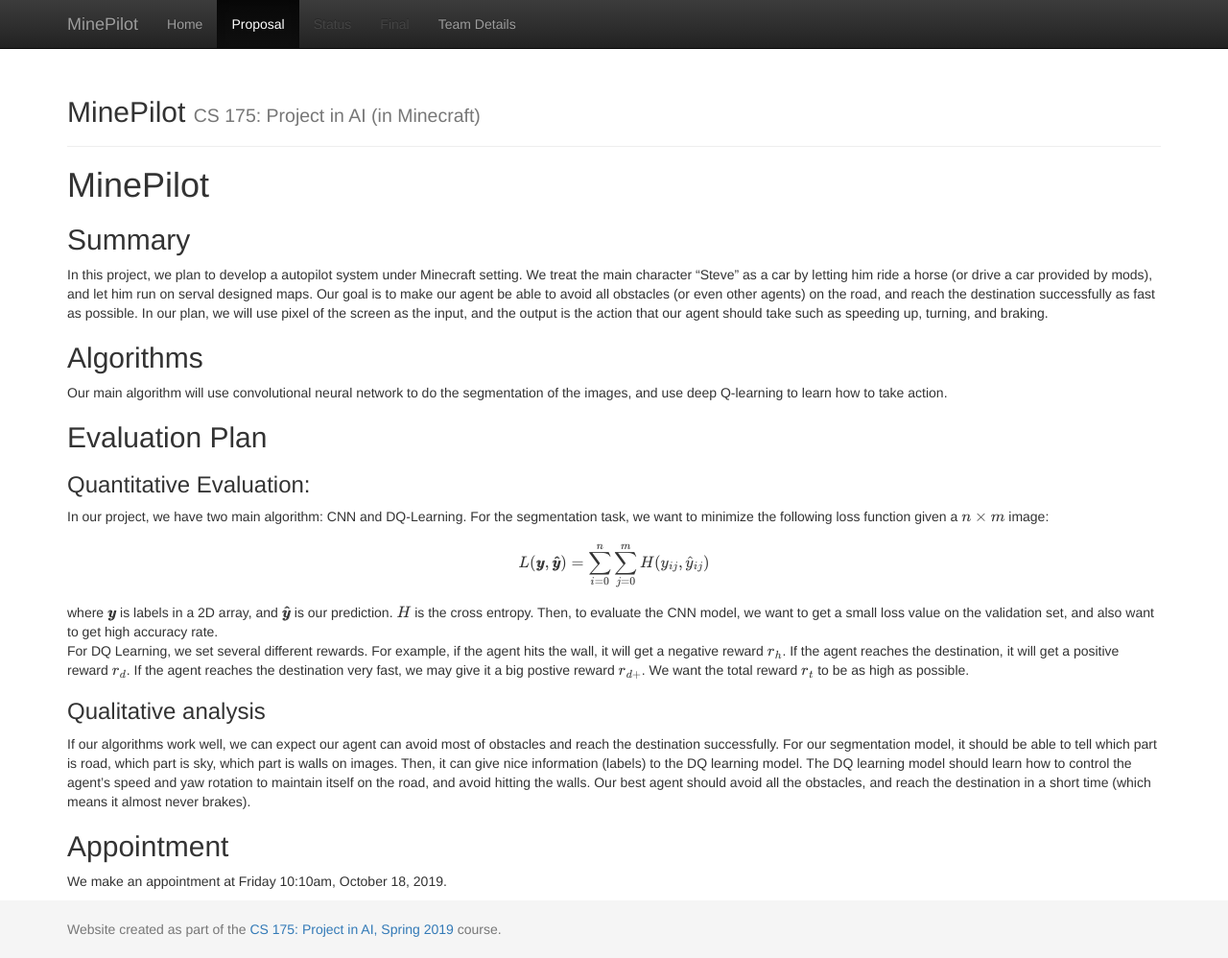
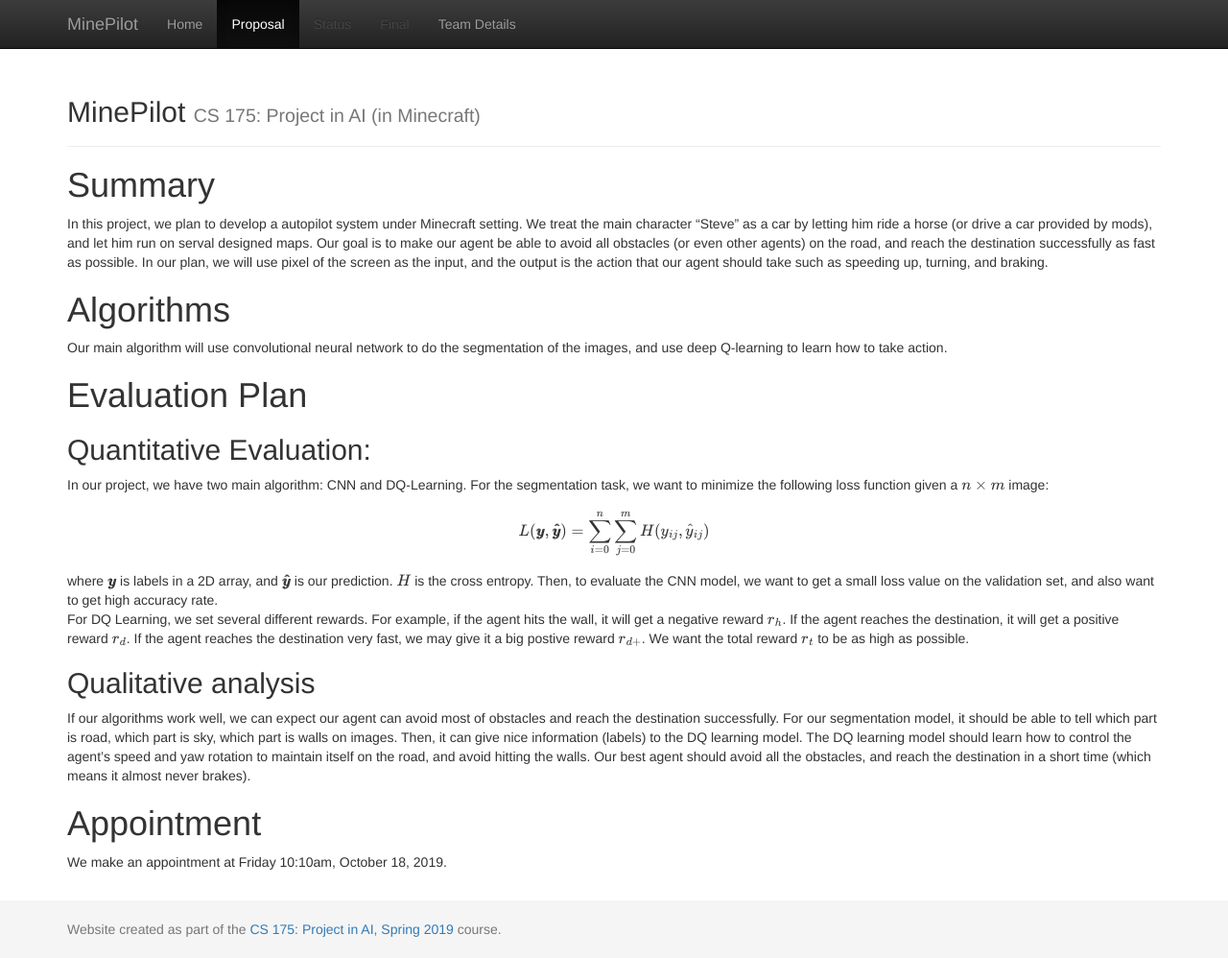
Before and after one commit to ziyangz5/MinePilot, a Jekyll site: the page built from docs/proposal.md, in a window 1280 px wide and 998 px high. Shown: the whole window at 96% size. Built offline with Jekyll 4.4.1, drawn with Linux system fonts in a browser that asks for light colours; formulas are drawn with MathJax 3; a script that is not in the unit is left out.

Commit message:
Update proposal.md

```diff
--- a/docs/proposal.md
+++ b/docs/proposal.md
@@ -3,13 +3,12 @@
 mathjax: true
 title: Proposal
 ---
-# MinePilot
-## Summary
+# Summary
 In this project, we plan to develop a autopilot system under Minecraft setting. We treat the main character "Steve" as a car by letting him ride a horse (or drive a car provided by mods), and let him run on serval designed maps. Our goal is to make our agent be able to avoid all obstacles (or even other agents) on the road, and reach the destination successfully as fast as possible. In our plan, we will use pixel of the screen as the input, and the output is the action that our agent should take such as speeding up, turning, and braking.
-## Algorithms
+# Algorithms
 Our main algorithm will use convolutional neural network to do the segmentation of the images, and use deep Q-learning to learn how to take action.
-## Evaluation Plan
-### Quantitative Evaluation:
+# Evaluation Plan
+## Quantitative Evaluation:
 In our project, we have two main algorithm: CNN and DQ-Learning. For the segmentation task, we want to minimize the following loss function given a $n\times m$ image:<br>
 
 $$
@@ -18,9 +17,9 @@
 
 where $\pmb{y}$ is labels in a 2D array, and $\pmb{\hat{y}}$ is our prediction. $\textit{H}$ is the cross entropy. Then, to evaluate the CNN model, we want to get a small loss value on the validation set, and also want to get high accuracy rate.<br>
 For DQ Learning, we set several different rewards. For example, if the agent hits the wall, it will get a negative reward $r_h$. If the agent reaches the destination, it will get a positive reward $r_d$. If the agent reaches the destination very fast, we may give it a big postive reward $r_{d+}$. We want the total reward $r_t$ to be as high as possible.
-### Qualitative analysis
+## Qualitative analysis
 If our algorithms work well, we can expect our agent can avoid most of obstacles and reach the destination successfully. For our segmentation model, it should be able to tell which part is road, which part is sky, which part is walls on images. Then, it can give nice information (labels) to the DQ learning model. The DQ learning model should learn how to control the agent's speed and yaw rotation to maintain itself on the road, and avoid hitting the walls. Our best agent should avoid all the obstacles, and reach the destination in a short time (which means it almost never brakes).
 
 
-## Appointment
+# Appointment
 We make an appointment at Friday 10:10am, October 18, 2019.
```
